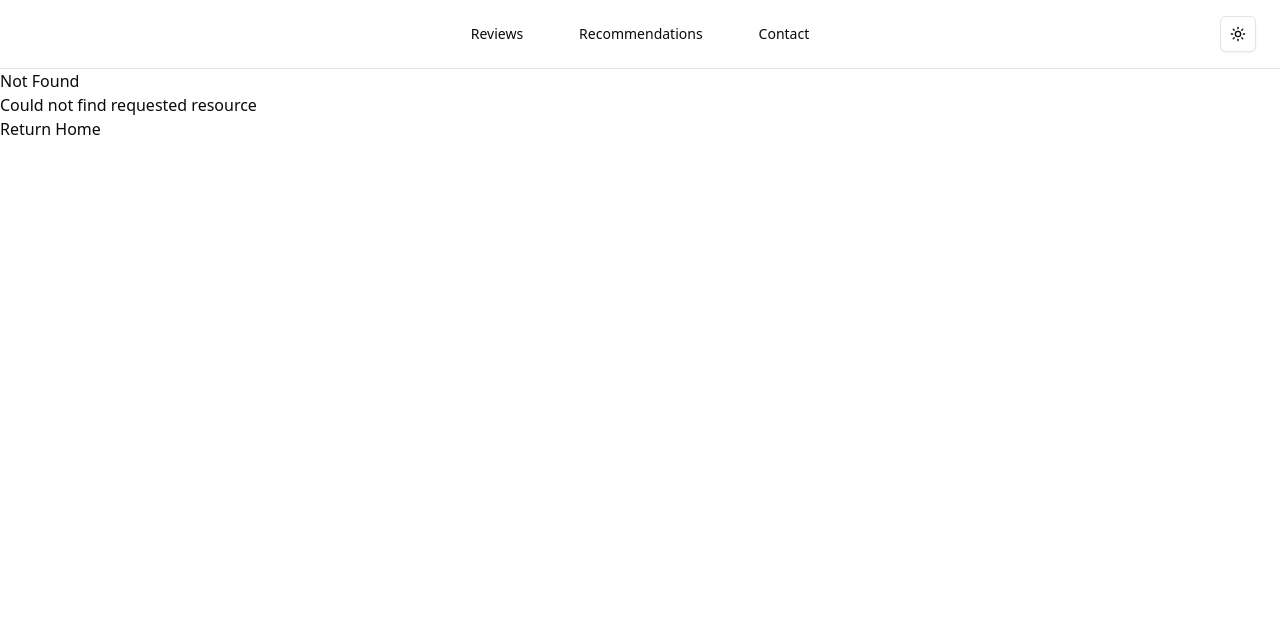
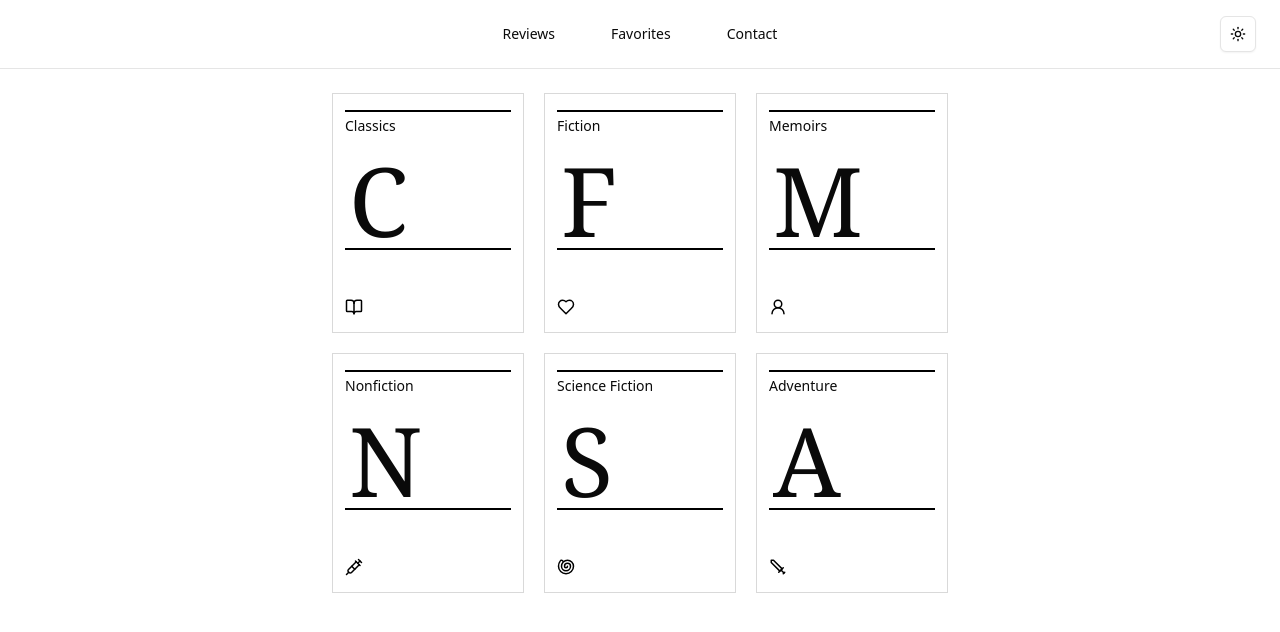
Before and after one commit to jodiyu/book-blog, a Next.js app: page /favorites in a window 1280 px wide. Before the commit this address had no page. Shown: the top 632 px of the page. Built offline with nearby package versions, Linux system fonts and the light colour scheme.

Commit message:
Small ui updates and header change

```diff
--- a/src/app/recommendations/page.tsx
+++ b/src/app/favorites/page.tsx
@@ -1,5 +1,5 @@
 import FlippingCard from "@/components/ui/flipping-card";
-import { Heart, Shell, UserRound, BookOpen, Syringe } from "lucide-react";
+import { Heart, Shell, UserRound, BookOpen, Syringe, Sword } from "lucide-react";
 
 const recommendationsList = [
     {
@@ -12,7 +12,7 @@ const recommendationsList = [
     {
         title: "F",
         font: "Fiction",
-        bookList:["I'll Give You The Sun", "Looking for Alaska", "Love Story", "Everything I Never Told You", "The Way of Kings"],
+        bookList:["I'll Give You The Sun", "Looking for Alaska", "Love Story", "Everything I Never Told You"],
         icon: Heart,
         color: "#ca932a" // mustard yellow
     },
@@ -36,7 +36,14 @@ const recommendationsList = [
         bookList: ["Dune"],
         icon: Shell,
         color: "#5a215a" // plum
-    }
+    },
+    {
+        title: "A",
+        font: "Adventure",
+        bookList: ["The Way of Kings", "Tress of the Emerald Sea"],
+        icon: Sword,
+        color: "#175f76" // dark blue
+    },
 
 ];
 
--- a/src/components/Header.tsx
+++ b/src/components/Header.tsx
@@ -9,8 +9,8 @@ export function Header() {
                     <Link href="/">
                         <Button variant="ghost">Reviews</Button>
                     </Link>
-                    <Link href="/recommendations">
-                        <Button variant="ghost">Recommendations</Button>
+                    <Link href="/favorites">
+                        <Button variant="ghost">Favorites</Button>
                     </Link>
                     <Link href="/contact">
                         <Button variant="ghost">Contact</Button>
--- a/src/components/form/input.tsx
+++ b/src/components/form/input.tsx
@@ -3,7 +3,7 @@ import { InputHTMLAttributes } from "react";
 export default function Input(props: InputHTMLAttributes<HTMLInputElement>) {
   return (
     <input
-      className="w-64 h-10 p-2 border border-gray-200 dark:border-gray-400 dark:bg-stone-800 rounded-xl focus:outline-none focus:ring-1 focus:ring-green-500"
+      className="w-full h-10 p-2 border border-gray-200 dark:border-gray-400 dark:bg-stone-800 rounded-xl focus:outline-none focus:ring-1 focus:ring-green-500"
       {...props}
     />
   );
--- a/src/components/ui/flipping-card.tsx
+++ b/src/components/ui/flipping-card.tsx
@@ -50,7 +50,7 @@ const CardDetails = ({ title, font, bookList, icon, color }: CardDetailsProps) =
   return (
     <Card
       show={
-        <div className="flex w-full flex-col border-[1px] border-black/15 dark:border-white/15 px-3 py-4 text-sm bg-white dark:bg-black">
+        <div className="flex w-full flex-col border-[1px] border-black/15 dark:border-white/40 px-3 py-4 text-sm bg-white dark:bg-black">
           <span className="border-t-2 border-black dark:border-white pt-1">{font}</span>
 
           <span className="mt-4 border-b-2 border-black dark:border-white px-1 font-serif text-8xl">{title}</span>
```
